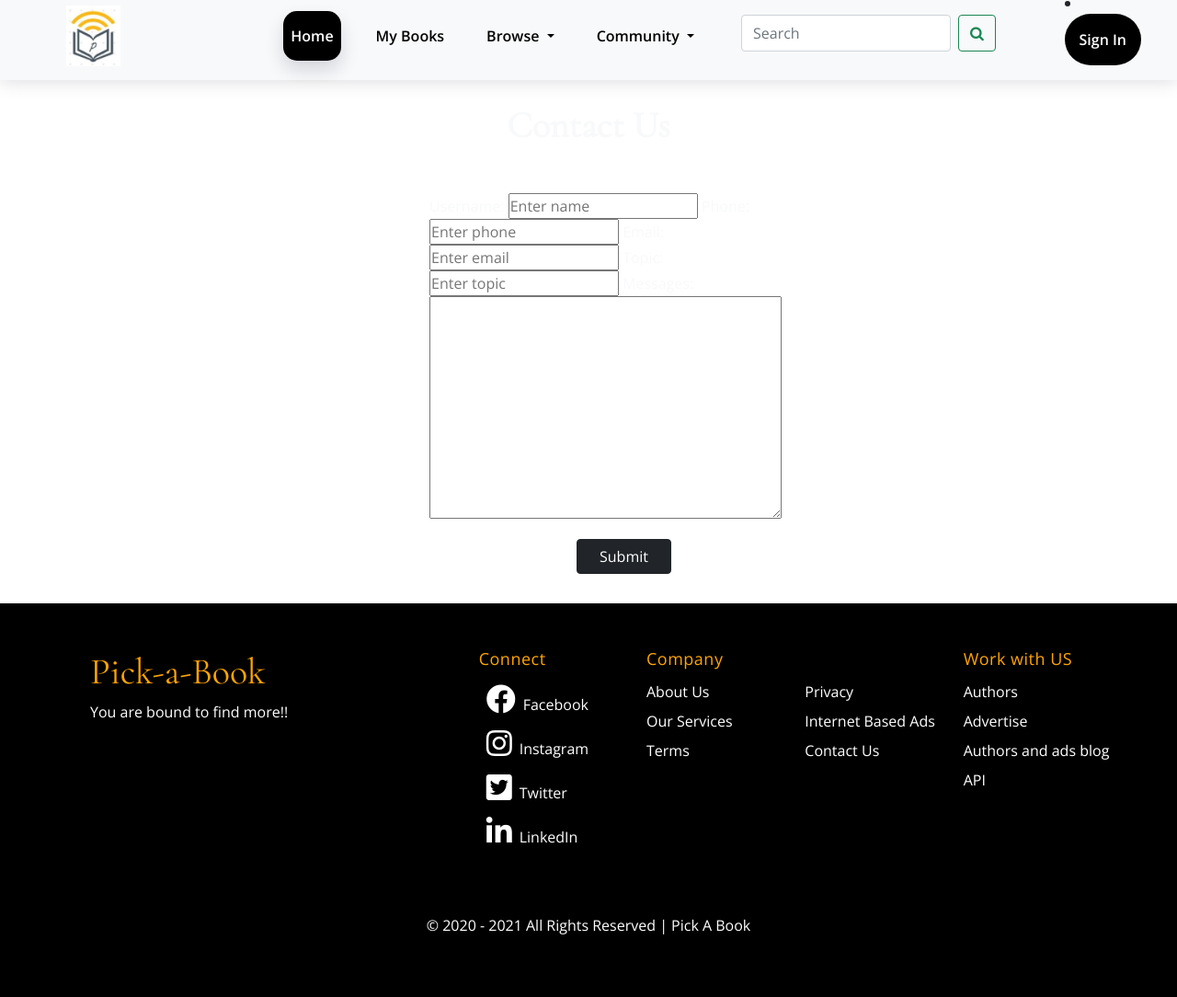
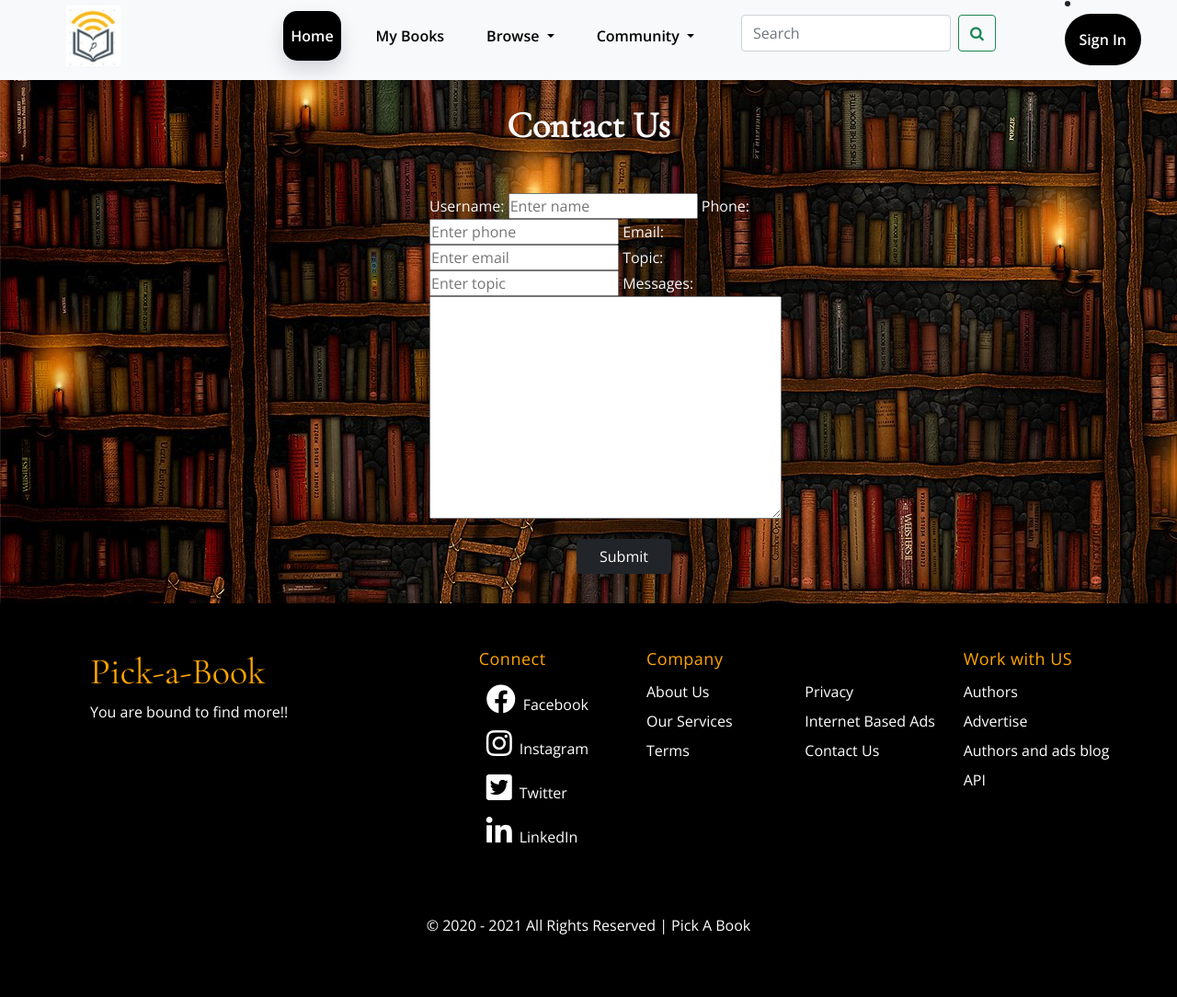
Before and after one commit to Srishti0590/pickabook-final, a Django app: page /pickabook/contactus in a window 1280 px wide. Shown: the whole page at 92% size. Run offline with Django 4.2, Linux system fonts and the light colour scheme; parts of the project's set-up code (start-up, migrations or seed data) failed here and were passed over; some libraries are stand-ins or nearby versions; some web fonts are replaced.

Commit message:
styles added

```diff
--- a/frontend/templates/frontend/contact.html
+++ b/frontend/templates/frontend/contact.html
@@ -2,6 +2,17 @@
 {% load bootstrap %}
 {% block title %}
     <title>Contact Us</title>
+<style>
+    body{
+    height: 100vh;
+    position: relative;
+    color: white;
+    Background:url(/static/images/background2.jpg)
+}
+button{
+    margin-left:50px
+}
+</style>
 {% endblock%}
 
 {% block main_content %}
```
